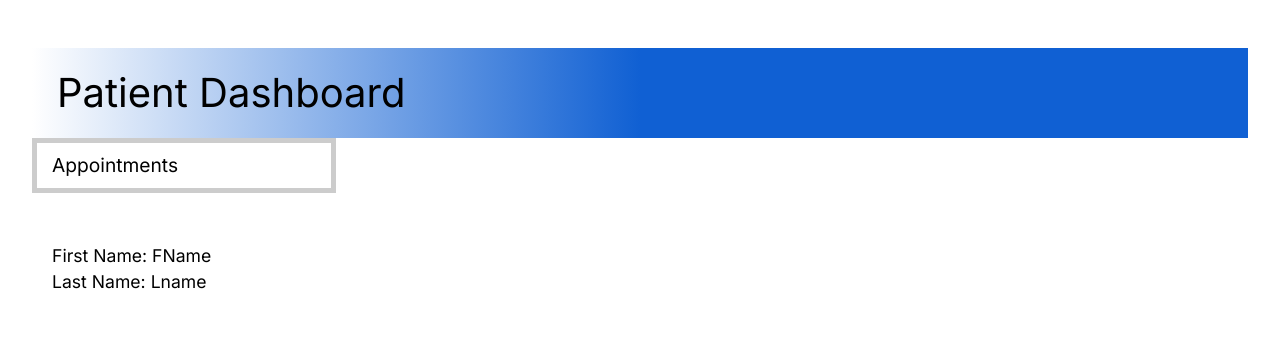
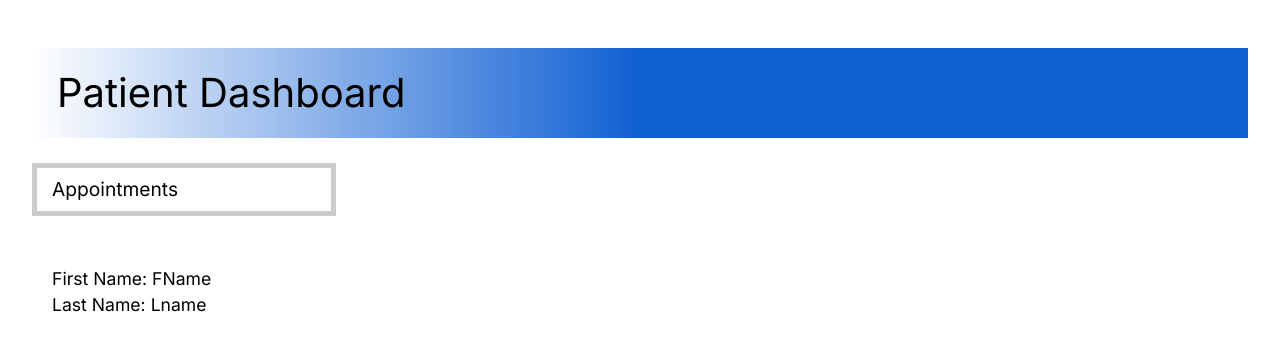
Before and after one commit to rishiguptagit/HealthNex.AI, a Next.js app: page /dashboard in a window 1280 px wide. Shown: the top 350 px of the page. Built offline with nearby package versions, Linux system fonts and the light colour scheme.

Commit message:
Adding seperation between panels

```diff
--- a/app/dashboard/dashboard.tsx
+++ b/app/dashboard/dashboard.tsx
@@ -18,10 +18,11 @@ const dropDown = {
   alignItems: "center",
   width: "25%",
   padding: "15px",
-  paddingTop: "8px",
-  paddingBottom: "8px",
+  paddingTop: "7px",
+  paddingBottom: "7px",
   fontSize: "120%",
-  border: "5px solid #ccc"
+  border: "5px solid #ccc",
+  marginTop: "25px"
 };
 
 const options = {
```
